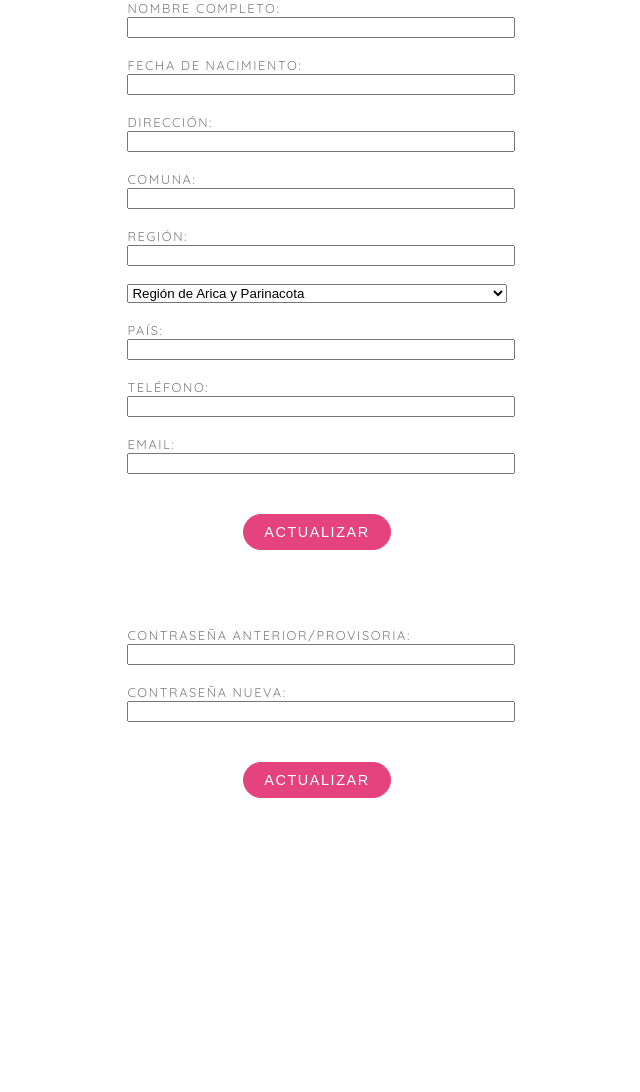
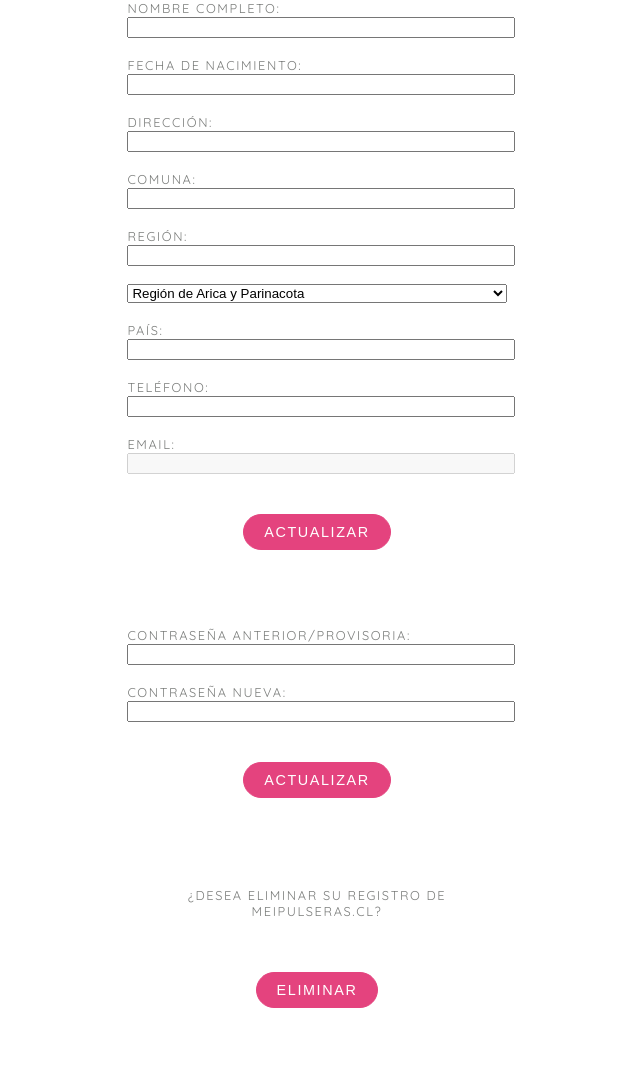
Before and after one commit to meipulseras/meipulseras_cart_neon_db, a Node project: template views/userinfo.ejs in a window 1280 px wide. Shown: the part 99-1191 px from the top of the page, without its empty margins (323-963 px from the left). Before the commit the page ends 897 px from the top, so only its background shows below. Run offline with Node 20 templates, Linux system fonts and the light colour scheme; the template is opened without the code that fills it, so the values that code supplies are empty; some libraries are stand-ins or nearby versions.

Commit message:
se agrega eliminacion de registro, rut y validacion de rut

```diff
--- a/index.js
+++ b/index.js
@@ -21,6 +21,7 @@ import getProductDetail from './middleware/queries/productsDetails.js'
 import getFromTable from './middleware/queries/select.js';
 import intoTable from './middleware/queries/insert.js';
 import updateTable from './middleware/queries/update.js';
+import deleteFromTable from './middleware/queries/delete.js'
 
 const app = express();
 
@@ -286,7 +287,6 @@ app.get('/forgot', (req, res) => {
 app.post("/auth/forgot", async (req, res) => {
     try {
         const username = req.body.user;
-
         const email = req.body.mail;
 
         const user = await getFromTable('mail', 'user_info', 'username', username);
@@ -385,7 +385,12 @@ app.get('/signup', async (req, res) => {
     try {
         const region = await getFromTable('region_name', 'regions', null, null);
 
-        res.render('register', {region: JSON.stringify(region)});
+        const data = {
+            registrado: 'no',
+            region: JSON.stringify(region)
+        }
+
+        res.render('register', data);
     } catch (error) {
         res.status(500).redirect('/');
     }
@@ -395,9 +400,24 @@ app.get('/signup', async (req, res) => {
 app.post("/signup", async (req, res) => {
     try {
         const username = req.body.user;
+        const mail = req.body.mail;
+        const rut = req.body.rut;
+
+        const userExists = await getFromTable('username', 'user_info', 'username', username);
+        const mailExists = await getFromTable('mail', 'user_info', 'mail', mail);
+
+        if(userExists.toString().trim() !== '' && userExists[0].username.toString().toUpperCase() === username.toString().toUpperCase() ||
+            mailExists.toString().trim() !== '' && mailExists[0].mail.toString().toUpperCase() === mail.toString().toUpperCase()) {
+            const region = await getFromTable('region_name', 'regions', null, null);
+
+            const data = {
+                registrado: 'yes',
+                region: JSON.stringify(region)
+            }
+            return res.render('register', data);
+        }
+
         const password = hashPassword(req.body.pass);
-        const mail = req.body.mail;
-
         const fullname = req.body.fullname;
         const birthdate = req.body.birthdate;
         const address = req.body.address;
@@ -406,16 +426,16 @@ app.post("/signup", async (req, res) => {
         const country = req.body.country;
         const phone = req.body.phone;
 
-        const columns = 'username, fullname, birthdate, address, comune, region, country, phone, mail, password';
+        const columns = 'username, fullname, birthdate, address, comune, region, country, phone, mail, password, rut';
 
-        const values = `'${username}', '${fullname}', '${birthdate}', '${address}', '${comune}', '${region}', '${country}', '${phone}', '${mail}', '${password}'`;
+        const values = `'${username}', '${fullname}', '${birthdate}', '${address}', '${comune}', '${region}', '${country}', '${phone}', '${mail}', '${password}', '${rut}'`;
 
         await intoTable("user_info", columns, values);
 
         resend.emails.send({
             from: 'contacto@meipulseras.cl',
             to: mail,
-            subject: 'Registro exitoso ' + username,
+            subject: 'Registro exitoso, ' + username,
             html: '<br>'+
                 '<br>'+
                 '<div style="text-align: center;">'+
@@ -426,6 +446,7 @@ app.post("/signup", async (req, res) => {
                 '<div style="text-align: center;">'+
                 '<p style="font-family: Quicksand;">Su usuario ' + username + ' fue creado exitosamente.</p>'+
                     '<p style="font-family: Quicksand;">Ahora puede revisar sus datos personales y generar compras online.</p>'+
+                    '<p style="font-family: Quicksand;">¡Recuerde seguirnos en Instagram!</p>'+
                 '</div>'+
                 '<br>'+
                 '<br>'
@@ -435,6 +456,21 @@ app.post("/signup", async (req, res) => {
 
     } catch (error) {
         console.log(error)
+        res.status(500).redirect('/');
+    }
+});
+
+//Delete - elimina registro de usuario
+app.post('/delete', async (req, res) => {
+
+    const token = req.session.token;
+    const user = verifyJWT(token);
+
+    try {
+        const deleteUser = await deleteFromTable('user_info', 'username', user);
+
+        return res.status(200).redirect('/auth/logout');
+    } catch (error) {
         res.status(500).redirect('/');
     }
 });
--- a/public/css/style.css
+++ b/public/css/style.css
@@ -181,12 +181,16 @@ margin-top: 5px; width: 60%;
     width: 80%;
     margin: auto;
     height: auto;
-    text-align: center;
+    text-align: left;
     overflow: hidden;
 }
 
 .btnqty {
     width: 180px;
+}
+
+.delete {
+    text-align: center;
 }
 
 .vaciar {
--- a/views/producto.ejs
+++ b/views/producto.ejs
@@ -22,7 +22,7 @@
             </a></li>
             <li class="links2 link3" id="pipe"><a class="pipe link">|</a></li>
             <li class="links2 link3" id="username"><a class="translate link" key="USERNAME" href="/personal"><%= username %></a></li>
-            <li class="links2" id="login"><a class="logosredes" href="/auth/login">
+            <li class="links2" id="login"><a class="logosredes" href="/login">
                 <img class="wsplogo" src="/images/webp/login.webp" alt="con_logo"></a></li>
         </ul>
     </div>
--- a/views/userinfo.ejs
+++ b/views/userinfo.ejs
@@ -9,7 +9,7 @@
     <title>Datos de Usuario</title>
 </head>
 
-<body>
+<body onload="eliminar()">
     <div class="nav" id="nav">
         <ul class="navbar" id="navbar">
             <li class="links2" id="logout"><a class="logosredes" href="/auth/logout">
@@ -32,52 +32,51 @@
             <div class="inputforms">
                 <div class="lblinput">
                     <div class="inputlbl">
-                        <label class="lang lblform" key="F1" for="fullname">NOMBRE COMPLETO:</label>
+                        <label class="lblform" key="F1" for="fullname">NOMBRE COMPLETO:</label>
                         <input class="forminput" value="<%= fullname %>" type="text" id="fullname" name="fullname" required><br />
                     </div>
                     <br />
                     <div class="inputlbl">
-                        <label class="lang lblform" key="F2" for="birthdate">FECHA DE NACIMIENTO:</label><br />
+                        <label class="lblform" key="F2" for="birthdate">FECHA DE NACIMIENTO:</label><br />
                         <input class="forminput" value="<%= birthdate %>" maxlength="10" type="text" id="birthdate" name="birthdate" required><br />
                     </div>
                     <br />
                     <div class="inputlbl">
-                        <label class="lang lblform" key="F2" for="address">DIRECCIÓN:</label>
+                        <label class="lblform" key="F2" for="address">DIRECCIÓN:</label>
                         <input class="forminput" value="<%= address %>" type="text" id="address" name="address" required><br />
                     </div>
                     <br />
                     <div class="inputlbl">
-                        <label class="lang lblform" key="F2" for="comune">COMUNA:</label>
+                        <label class="lblform" key="F2" for="comune">COMUNA:</label>
                         <input class="forminput" value="<%= comune %>" type="text" id="comune" name="comune" required><br />
                     </div>
                     <br />
                     <div class="inputlbl">
-                        <label class="lang lblform" key="F2" for="region">REGIÓN:</label>
+                        <label class="lblform" key="F2" for="region">REGIÓN:</label>
                         <input class="forminput" value="<%= region %>" type="text" id="region1" name="region1" required><br />
                         <br />
                         <select class="select" name="region" id="regionSelect"></select>
                     </div>
                     <br />
                     <div class="inputlbl">
-                        <label class="lang lblform" key="F2" for="country">PAÍS:</label>
+                        <label class="lblform" key="F2" for="country">PAÍS:</label>
                         <input class="forminput" value="<%= country %>" type="text" id="country" name="country" required><br />
                     </div>
                     <br />
                     <div class="inputlbl">
-                        <label class="lang lblform" key="F2" for="phone">TELÉFONO:</label>
+                        <label class="lblform" key="F2" for="phone">TELÉFONO:</label>
                         <input class="forminput" value="<%= phone %>" type="text" id="phone" name="phone" required><br />
                     </div>
                     <br />
                     <div class="inputlbl">
-                        <label class="lang lblform" key="F2" for="mail">EMAIL:</label>
-                        <input class="forminput" value="<%= mail %>" type="text" id="mail" name="mail" required><br />
+                        <label class="lblform" key="F2" for="mail">EMAIL:</label>
+                        <input class="forminput" value="<%= mail %>" type="text" id="mail" name="mail" disabled><br />
                     </div>
                     <br />
                     <br />
-                    <input class="cotiza pe lang" type="submit" value="Actualizar" id="aceptar">
+                    <input class="cotiza pe" type="submit" value="Actualizar" id="aceptar">
                 </div>
             </div>
-
         </form>
         <br />
         <br />
@@ -87,21 +86,67 @@
             <div class="inputforms">
                 <div class="lblinput">
                     <div class="inputlbl">
-                        <label class="lang lblform" key="F1" for="oldpass">CONTRASEÑA ANTERIOR/PROVISORIA:</label>
+                        <label class="lblform" key="F1" for="oldpass">CONTRASEÑA ANTERIOR/PROVISORIA:</label>
                         <input class="forminput" type="password" id="oldpass" name="oldpass" required><br />
                     </div>
                     <br />
                     <div class="inputlbl">
-                        <label class="lang lblform" key="F2" for="newpass">CONTRASEÑA NUEVA:</label><br />
+                        <label class="lblform" key="F2" for="newpass">CONTRASEÑA NUEVA:</label><br />
                         <input class="forminput" type="password" id="newpass" name="newpass" required><br />
                     </div>
                     <br />
                     <br />
-            <input class="cotiza pe lang" type="submit" value="Actualizar" id="aceptar">
+                    <input class="cotiza pe" type="submit" value="Actualizar" id="aceptar">
+                </div>
+            </div>
         </form>
+        <br />
+        <br />
+        <br />
+        <br />
+        <form action="/delete" method="post" id="eliminar">
+            <div class="inputforms">
+                <div class="lblinput">
+                    <div class="inputlbl">
+                        <p class="lblform delete">¿DESEA ELIMINAR SU REGISTRO DE MEIPULSERAS.CL?</p>
+                    </div>
+                    <br />
+                    <br />
+                    <input class="cotiza pe" name="eliminar" type="submit" value="ELIMINAR" id="eliminar">
+                </div>
+            </div>
+        </form>
+        <br />
+        <br />
+        <br />
+        <br />
     </div>
     <script src="/js/date.js" type="text/javascript"></script>
     <script src="/js/hide.js" type="text/javascript"></script>
     <script src="/js/region.js" type="text/javascript"></script>
+    <script src="https://cdn.jsdelivr.net/npm/sweetalert2@11"></script>
+    <script>
+        function eliminar(){
+
+            document.getElementById('eliminar').addEventListener('submit', function(event){
+                event.preventDefault();
+
+                const form = this;
+
+                Swal.fire({
+                title: 'Borrar Registro Usuario',
+                text: '¿Está seguro que desea borrar su registro de usuario?',
+                icon: 'question',
+                confirmButtonText: 'Aceptar',
+                showConfirmButton: true,
+                showCancelButton: true
+                }).then((result) => {
+                    if(result.isConfirmed) {
+                        form.submit();
+                    }
+                });
+            });
+        }
+    </script>
 </body>
 </html>
```
Also changed, not shown: public/js/moduloOnce.js (added, +19 -0 lines), views/register.ejs (+61 -5 lines).
